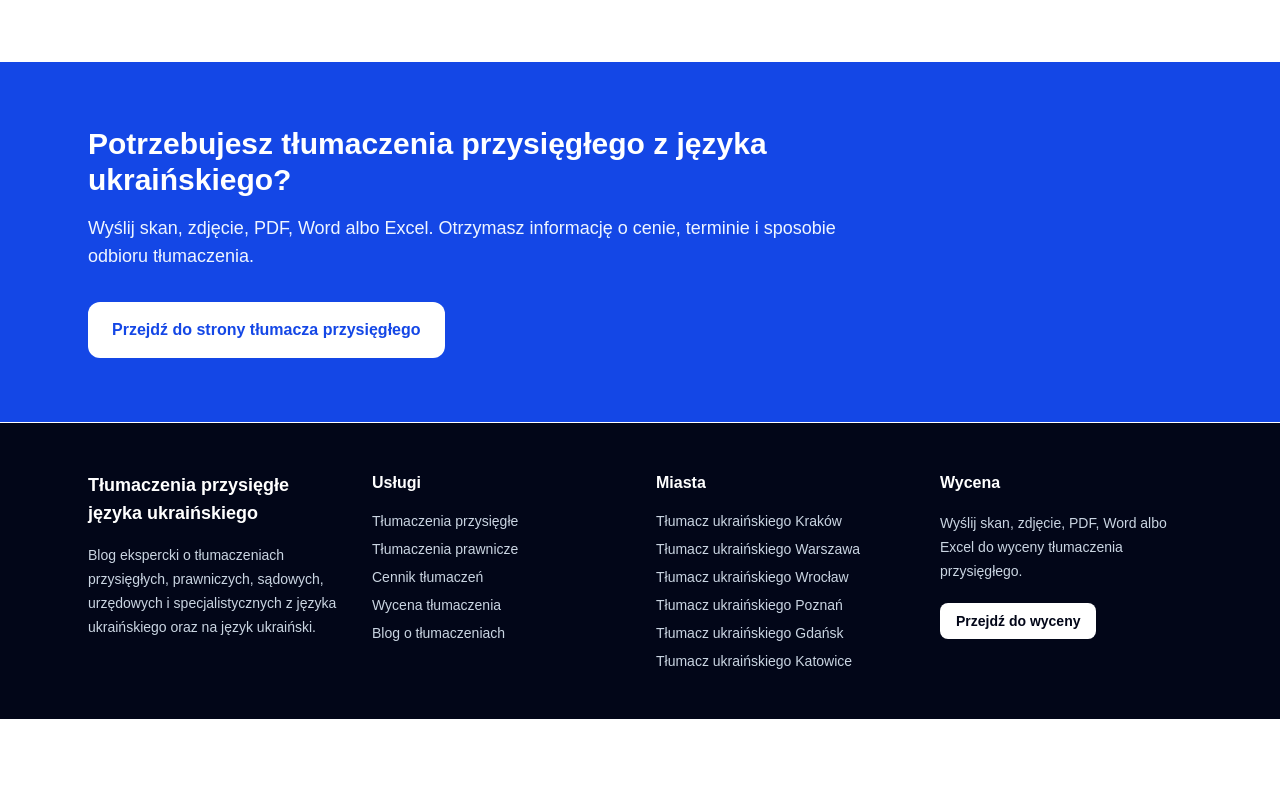
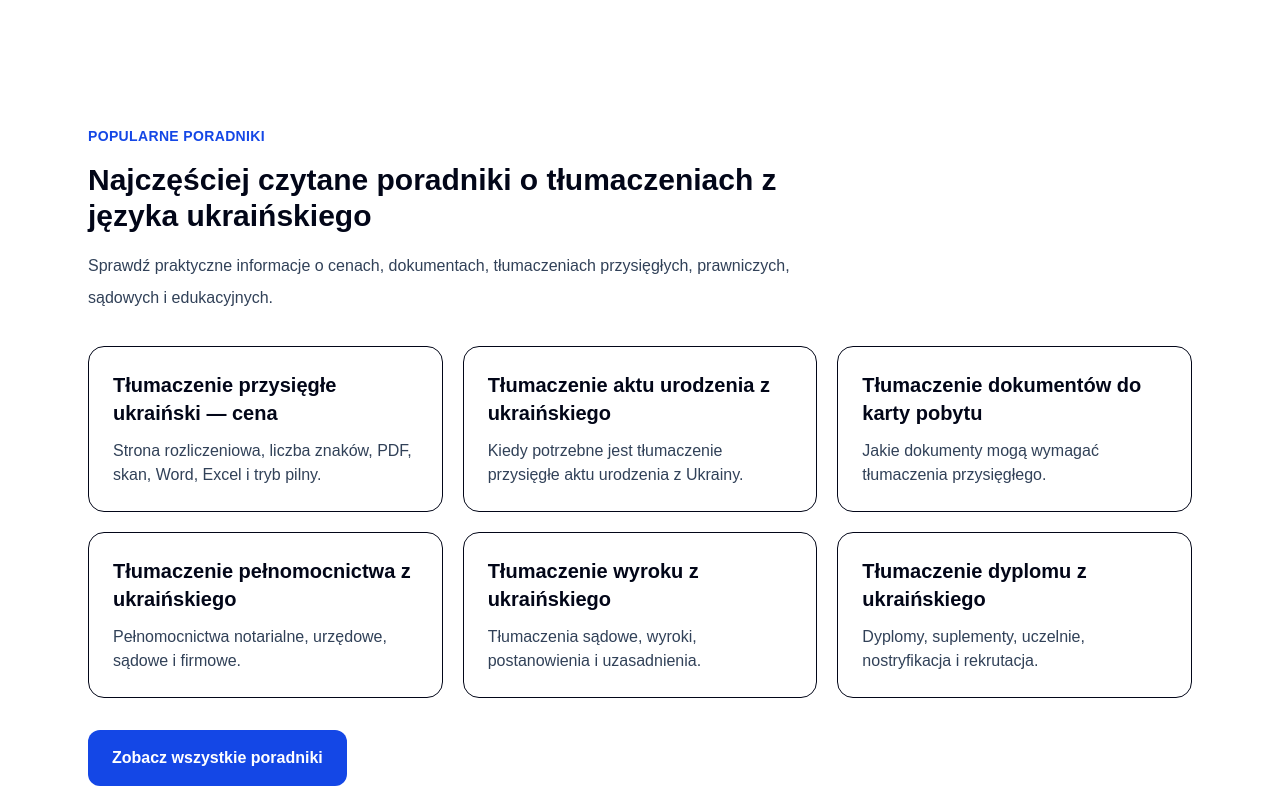
Before and after one commit to tzdh4c2pyw-tech/tlumaczenia-przysiegle-blog, a Next.js app: page / in a window 1280 px wide. Shown: the part 1272-2060 px from the top of the page. Before the commit the page ends 1991 px from the top, so only its background shows below. Built offline with nearby package versions, Linux system fonts and the light colour scheme.

Commit message:
Add popular guides section to homepage

```diff
--- a/app/page.tsx
+++ b/app/page.tsx
@@ -91,6 +91,83 @@ export default function Home() {
         </div>
       </section>
 
+      <section className="mx-auto max-w-6xl px-6 py-16">
+        <p className="mb-4 text-sm font-semibold uppercase tracking-wide text-blue-700">
+          Popularne poradniki
+        </p>
+
+        <h2 className="max-w-3xl text-3xl font-bold">
+          Najczęściej czytane poradniki o tłumaczeniach z języka ukraińskiego
+        </h2>
+
+        <p className="mt-4 max-w-3xl leading-8 text-slate-700">
+          Sprawdź praktyczne informacje o cenach, dokumentach, tłumaczeniach
+          przysięgłych, prawniczych, sądowych i edukacyjnych.
+        </p>
+
+        <div className="mt-8 grid gap-5 md:grid-cols-2 lg:grid-cols-3">
+          <a href="/blog/tlumaczenie-przysiegle-ukrainski-cena" className="rounded-2xl border bg-white p-6 hover:shadow-md">
+            <h3 className="text-xl font-bold">
+              Tłumaczenie przysięgłe ukraiński — cena
+            </h3>
+            <p className="mt-3 text-slate-700">
+              Strona rozliczeniowa, liczba znaków, PDF, skan, Word, Excel i tryb pilny.
+            </p>
+          </a>
+
+          <a href="/blog/tlumaczenie-aktu-urodzenia-z-ukrainskiego" className="rounded-2xl border bg-white p-6 hover:shadow-md">
+            <h3 className="text-xl font-bold">
+              Tłumaczenie aktu urodzenia z ukraińskiego
+            </h3>
+            <p className="mt-3 text-slate-700">
+              Kiedy potrzebne jest tłumaczenie przysięgłe aktu urodzenia z Ukrainy.
+            </p>
+          </a>
+
+          <a href="/blog/tlumaczenie-dokumentow-do-karty-pobytu" className="rounded-2xl border bg-white p-6 hover:shadow-md">
+            <h3 className="text-xl font-bold">
+              Tłumaczenie dokumentów do karty pobytu
+            </h3>
+            <p className="mt-3 text-slate-700">
+              Jakie dokumenty mogą wymagać tłumaczenia przysięgłego.
+            </p>
+          </a>
+
+          <a href="/blog/tlumaczenie-pelnomocnictwa-z-ukrainskiego" className="rounded-2xl border bg-white p-6 hover:shadow-md">
+            <h3 className="text-xl font-bold">
+              Tłumaczenie pełnomocnictwa z ukraińskiego
+            </h3>
+            <p className="mt-3 text-slate-700">
+              Pełnomocnictwa notarialne, urzędowe, sądowe i firmowe.
+            </p>
+          </a>
+
+          <a href="/blog/tlumaczenie-wyroku-z-ukrainskiego" className="rounded-2xl border bg-white p-6 hover:shadow-md">
+            <h3 className="text-xl font-bold">
+              Tłumaczenie wyroku z ukraińskiego
+            </h3>
+            <p className="mt-3 text-slate-700">
+              Tłumaczenia sądowe, wyroki, postanowienia i uzasadnienia.
+            </p>
+          </a>
+
+          <a href="/blog/tlumaczenie-dyplomu-z-ukrainskiego" className="rounded-2xl border bg-white p-6 hover:shadow-md">
+            <h3 className="text-xl font-bold">
+              Tłumaczenie dyplomu z ukraińskiego
+            </h3>
+            <p className="mt-3 text-slate-700">
+              Dyplomy, suplementy, uczelnie, nostryfikacja i rekrutacja.
+            </p>
+          </a>
+        </div>
+
+        <div className="mt-8">
+          <a href="/blog" className="inline-block rounded-xl bg-blue-700 px-6 py-4 font-semibold text-white hover:bg-blue-800">
+            Zobacz wszystkie poradniki
+          </a>
+        </div>
+      </section>
+
       <section className="bg-blue-700 text-white">
         <div className="mx-auto max-w-6xl px-6 py-16">
           <h2 className="max-w-3xl text-3xl font-bold">
```
